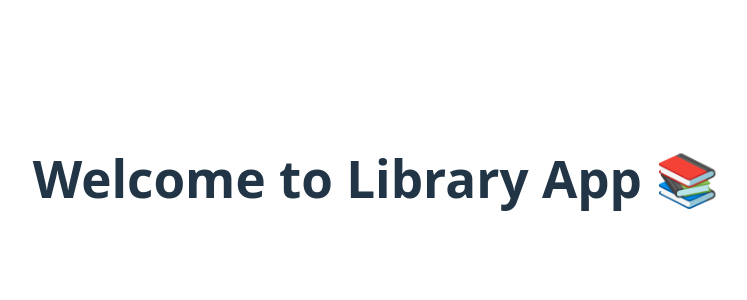
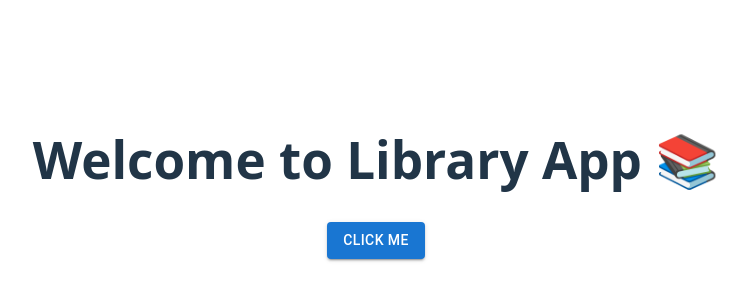
Before and after one commit to delaramRohani/LibraryApplication, a React (Vite) app: page / in a window 1280 px wide. Shown: the part 230-530 px from the top of the page, without its empty margins (264-1011 px from the left). Built offline with nearby package versions, Linux system fonts and the light colour scheme.

Commit message:
Test Material UI Icons

```diff
--- a/src/App.jsx
+++ b/src/App.jsx
@@ -1,16 +1,14 @@
-import { useState } from 'react'
+import { Button } from "@mui/material";
 import './App.css'
 
 function App() {
-  const [count, setCount] = useState(0)
-
   return (
     <>
       <div style={{ textAlign: "center", marginTop: "50px" }}>
         <h1>Welcome to Library App 📚</h1>
-        {/* <Button variant="contained" color="primary">
+        <Button variant="contained" color="primary">
           Click Me
-        </Button> */}
+        </Button>
       </div>
     </>
   )
```
